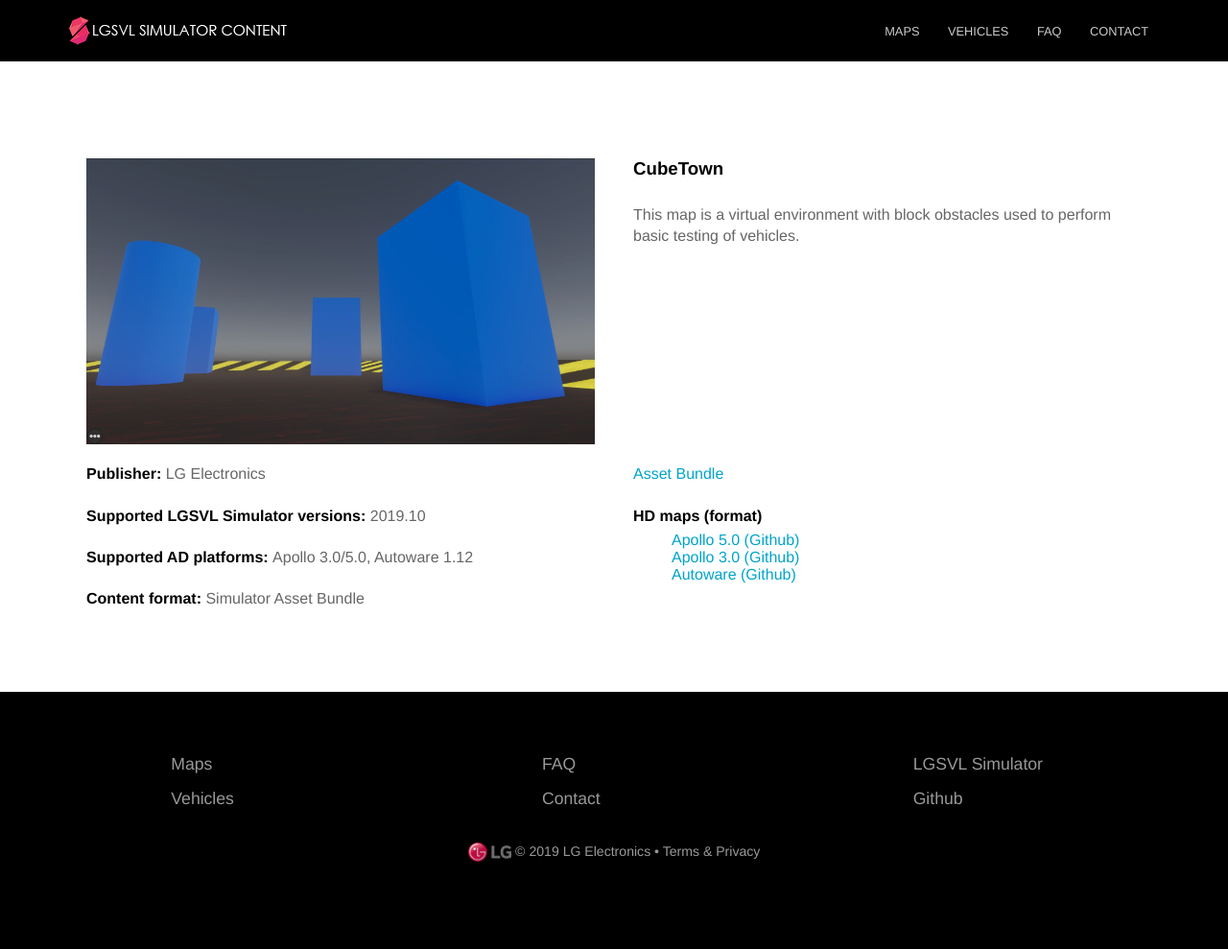
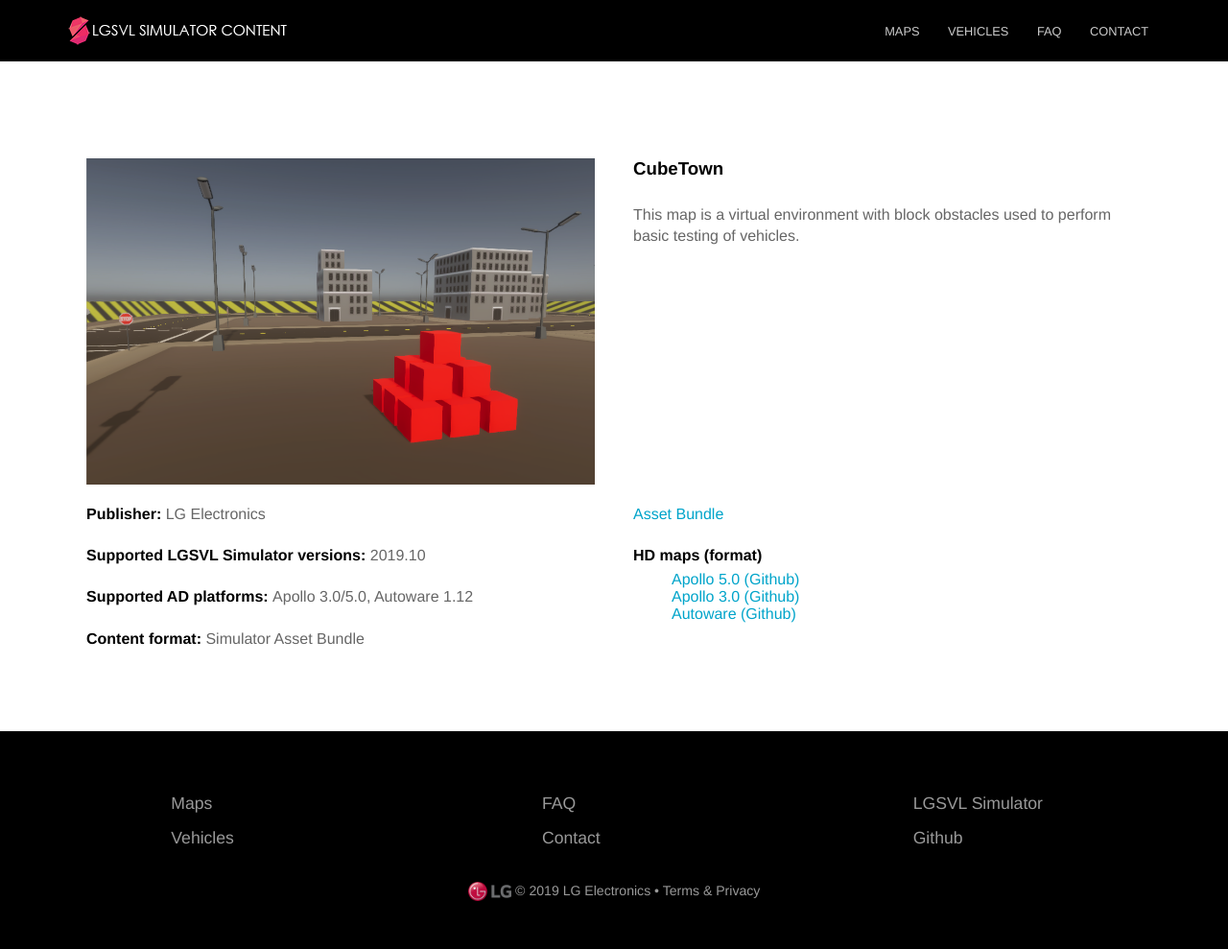
Before and after one commit to lgsvl/content.lgsvlsimulator.com, a Jekyll site: the page built from _maps/cubetown.html, in a window 1280 px wide. Shown: the whole page at 96% size. Built offline with Jekyll 4.4.1, drawn with Linux system fonts in a browser that asks for light colours; nearby versions of some CDN libraries; comment, search, counter and statistics services are not loaded; before the commit the page ends 948 px from its top, so only the background shows below that.

Commit message:
update CubeTown preview image

```diff
--- a/_maps/cubetown.html
+++ b/_maps/cubetown.html
@@ -4,7 +4,7 @@
 layout: content
 name: CubeTown
 excerpt: This map is a virtual environment with block obstacles used to perform basic testing of vehicles.
-image_path: /images/maps/cubetown-01.jpg
+image_path: /images/maps/cubetown-02.png
 ---
 
 <div class="content content-store">
```
Also changed, not shown: images/maps/cubetown-02.png (added).
